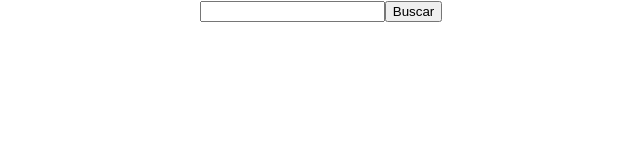
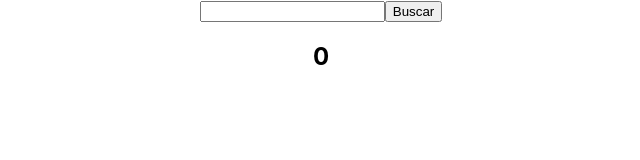
Before and after one commit to igorWebMASTER/perfreact, a Next.js app: page / in a window 1280 px wide. Shown: the top 160 px of the page, without its empty margins (319-959 px from the left). Built offline with nearby package versions, Linux system fonts and the light colour scheme.

Commit message:
feat: add useMemo using memoization

```diff
--- a/components/SearchResults.tsx
+++ b/components/SearchResults.tsx
@@ -1,5 +1,5 @@
 import { ProductItem } from "./ProductItem"
-
+import { useMemo } from 'react'
 
 interface SearchResultsProps {
   results : Array<{
@@ -9,10 +9,19 @@
   }>
 }
 
+
 export function SearchResults({ results }: SearchResultsProps){
+  const totalPrice = useMemo(() => {
+    return results.reduce((total, produto) => {
+      return total + produto.price
+    }, 0)
+  }, [results])
+
 
   return (
     <div>
+      <h2>{totalPrice}</h2>
+
       {results.map(product => {
         return (
           <ProductItem product={product} />
```
Lines whose indentation alone changed are shown as unchanged.
